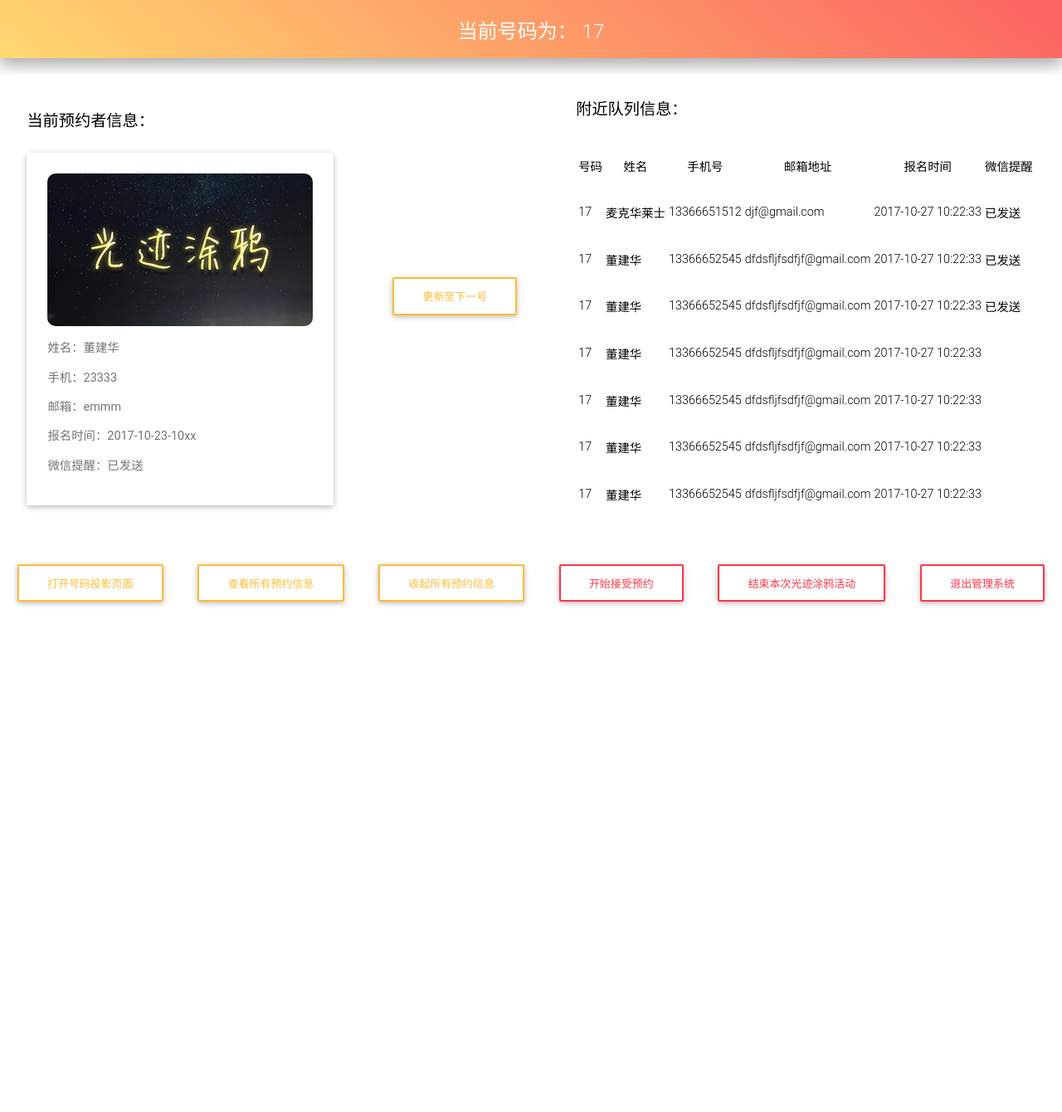
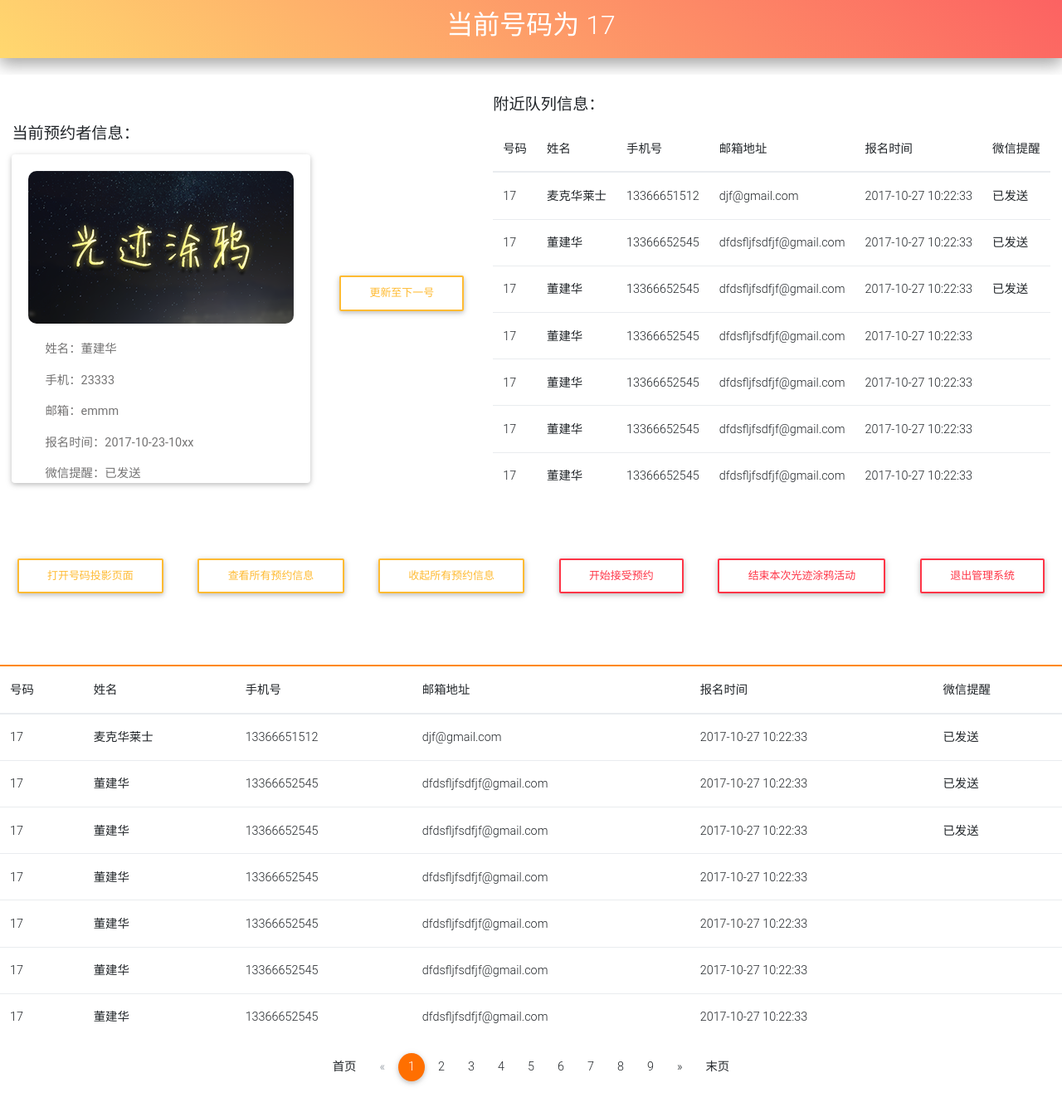
Before and after one commit to BBT-Tech/BBT-17-GJTY, a PHP site: page /admin/index.html in a window 1280 px wide. Shown: the whole page at 83% size. Before the commit the page ends 730 px from the top, so only its background shows below. Run offline with PHP 8.4, Linux system fonts and the light colour scheme; some libraries are stand-ins or nearby versions.

Commit message:
:bookmark: Finish Admin Page Demo

```diff
--- a/admin/index.html
+++ b/admin/index.html
@@ -5,6 +5,7 @@
 	<meta http-equiv="X-UA-Compatible" content="IE=Edge">
 	<meta name="viewport" content="width=device-width,initial-scale=1.0,maximum-scale=1.0,user-scalable=no">
 	<title>光迹涂鸦 · 管理页面</title>
+	<link rel="stylesheet" href="https://cdn.bootcss.com/bootstrap/4.0.0-beta/css/bootstrap.min.css">
 	<link rel="stylesheet" href="https://cdn.bootcss.com/mdbootstrap/4.4.1/css/mdb.min.css">
 	<link rel="stylesheet" href="../assets/css/admin.css">
 </head>
@@ -13,8 +14,8 @@
 	<div class="view overlay hm-white-slight">
 	   <div class="position-area">
 			<h2 class="position-text">
-				当前号码为：
-				<span class="position" id="position">17</span>
+				当前号码为
+				<span id="position">17</span>
 			</h2>
 		</div>
 
@@ -135,6 +136,118 @@
 		<button type="button" class="btn btn-outline-danger waves-effect">退出管理系统</button>
 	</div>
 
+	<div class="all-info" id="all-info">
+		<table class="table table-hover table-responsive">
+			<thead>
+				<tr>
+					<th>号码</th>
+					<th>姓名</th>
+					<th>手机号</th>
+					<th>邮箱地址</th>
+					<th>报名时间</th>
+					<th>微信提醒</th>
+				</tr>
+			</thead>
+
+			<tbody>
+				<tr>
+					<td>17</td>
+					<td>麦克华莱士</td>
+					<td>13366651512</td>
+					<td>djf@gmail.com</td>
+					<td>2017-10-27 10:22:33</td>
+					<td>已发送</td>
+				</tr>
+
+				<tr>
+					<td>17</td>
+					<td>董建华</td>
+					<td>13366652545</td>
+					<td>dfdsfljfsdfjf@gmail.com</td>
+					<td>2017-10-27 10:22:33</td>
+					<td>已发送</td>
+				</tr>
+
+				<tr>
+					<td>17</td>
+					<td>董建华</td>
+					<td>13366652545</td>
+					<td>dfdsfljfsdfjf@gmail.com</td>
+					<td>2017-10-27 10:22:33</td>
+					<td>已发送</td>
+				</tr>
+
+				<tr>
+					<td>17</td>
+					<td>董建华</td>
+					<td>13366652545</td>
+					<td>dfdsfljfsdfjf@gmail.com</td>
+					<td>2017-10-27 10:22:33</td>
+					<td></td>
+				</tr>
+
+				<tr>
+					<td>17</td>
+					<td>董建华</td>
+					<td>13366652545</td>
+					<td>dfdsfljfsdfjf@gmail.com</td>
+					<td>2017-10-27 10:22:33</td>
+					<td></td>
+				</tr>
+
+				<tr>
+					<td>17</td>
+					<td>董建华</td>
+					<td>13366652545</td>
+					<td>dfdsfljfsdfjf@gmail.com</td>
+					<td>2017-10-27 10:22:33</td>
+					<td></td>
+				</tr>
+
+				<tr>
+					<td>17</td>
+					<td>董建华</td>
+					<td>13366652545</td>
+					<td>dfdsfljfsdfjf@gmail.com</td>
+					<td>2017-10-27 10:22:33</td>
+					<td></td>
+				</tr>
+			</tbody>
+		</table>
+
+		<nav class="info-pagination">
+			<ul class="pagination pagination-circle pg-amber mb-0">
+
+				<li class="page-item"><a class="page-link">首页</a></li>
+
+				<li class="page-item disabled">
+					<a class="page-link" aria-label="Previous">
+						<span>&laquo;</span>
+					</a>
+				</li>
+
+				<li class="page-item active"><a class="page-link">1</a></li>
+				<li class="page-item"><a class="page-link">2</a></li>
+				<li class="page-item"><a class="page-link">3</a></li>
+				<li class="page-item"><a class="page-link">4</a></li>
+				<li class="page-item"><a class="page-link">5</a></li>
+				<li class="page-item"><a class="page-link">6</a></li>
+				<li class="page-item"><a class="page-link">7</a></li>
+				<li class="page-item"><a class="page-link">8</a></li>
+				<li class="page-item"><a class="page-link">9</a></li>
+
+				<li class="page-item">
+					<a class="page-link" aria-label="Next">
+						<span>&raquo;</span>
+					</a>
+				</li>
+
+				<li class="page-item"><a class="page-link">末页</a></li>
+
+			</ul>
+		</nav>
+	</div>
+
 	<script src="https://cdn.bootcss.com/jquery/3.2.1/jquery.min.js"></script>
 	<script src="https://cdn.bootcss.com/mdbootstrap/4.4.1/js/mdb.min.js"></script>
 </body>
--- a/assets/css/admin.css
+++ b/assets/css/admin.css
@@ -23,9 +23,14 @@ body {
 }
 .information-title {
 	font-size: 1.2em;
+	margin-top: 25px;
+	margin-bottom: 15px;
 }
 .current .card {
-	padding: 25px;
+	padding: 20px 20px 0 20px;
+}
+.current .card-body {
+	padding-bottom: 0 !important;
 }
 
 .admin-title {
@@ -37,3 +42,14 @@ body {
 	justify-content: space-around;
 	padding: 50px 0;
 }
+
+.all-info {
+	border-style: solid;
+	border-color: rgb(255,136,0);
+	border-width: 2px 0 0 0;
+	margin: 30px 0;
+}
+.info-pagination {
+	display: flex;
+	justify-content: center;
+}
```
